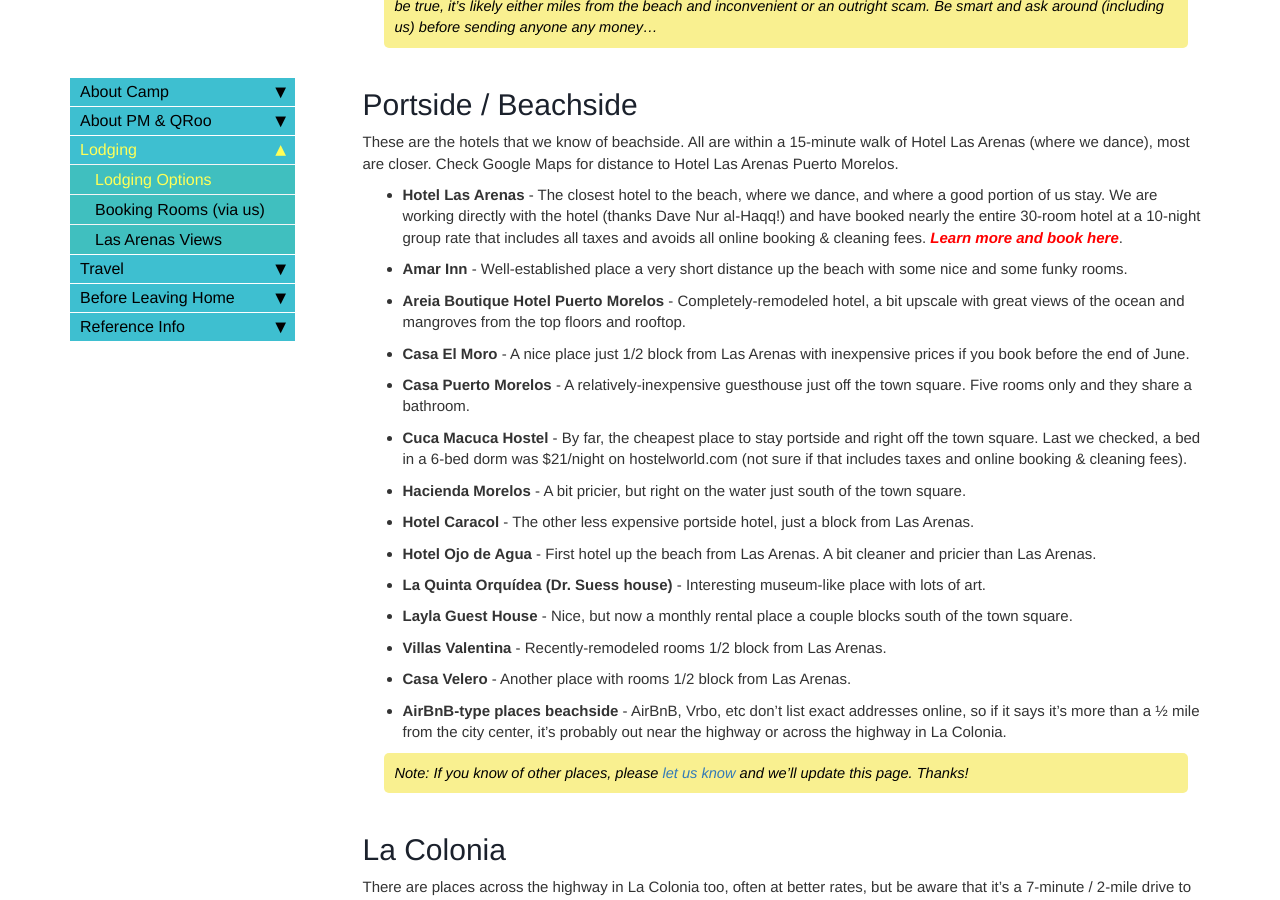
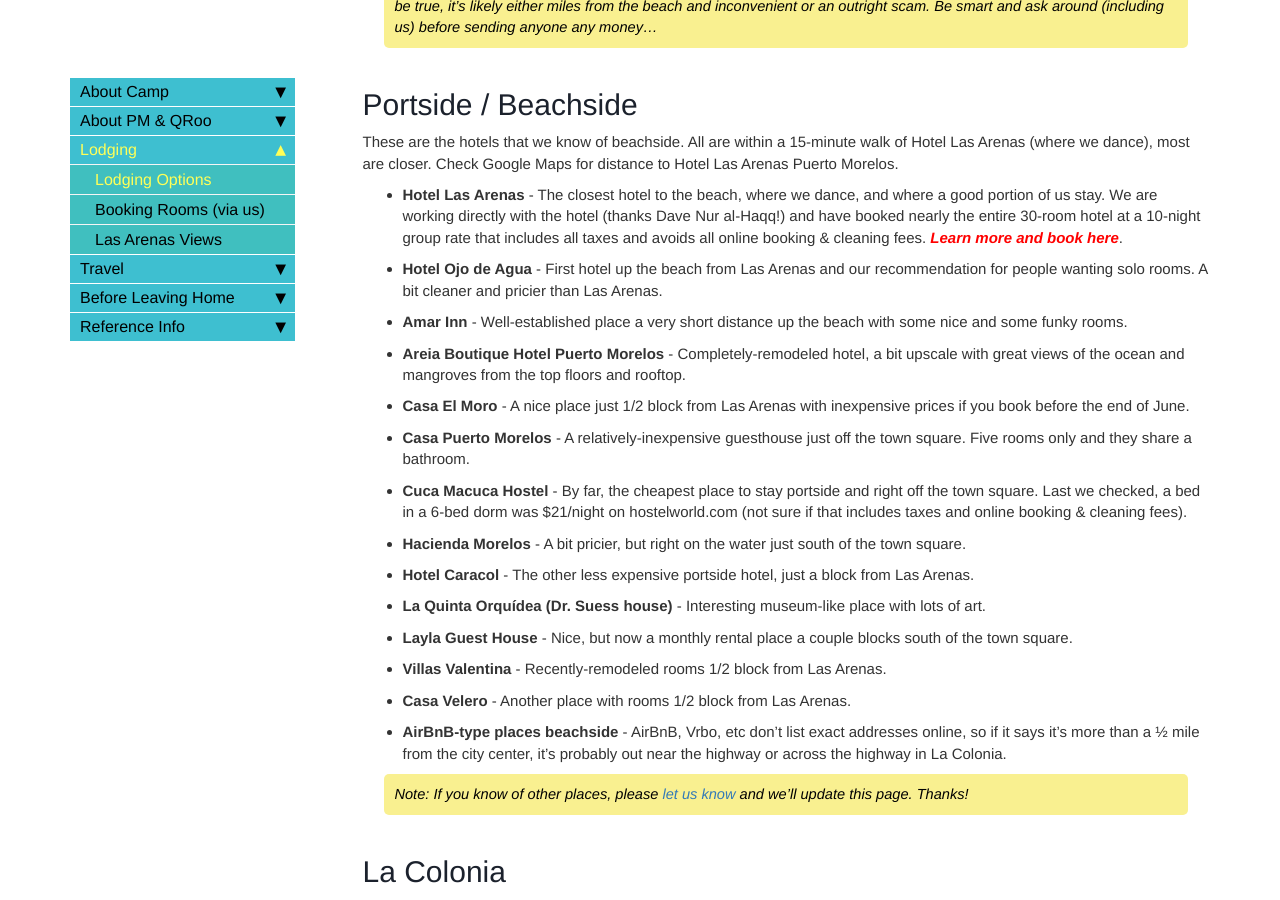
Before and after one commit to davewalker60/pmdup, a Jekyll site: the page built from pages/lodging-options.md, in a window 1280 px wide and 900 px high, scrolled down 508 px. Built offline with Jekyll 4.4.1, drawn with Linux system fonts in a browser that asks for light colours; comment, search, counter and statistics services are not loaded; some of the changed lines change nothing that is shown.

Commit message:
move Ojo up on lodging options

```diff
--- a/pages/lodging-options.md
+++ b/pages/lodging-options.md
@@ -21,6 +21,7 @@
 These are the hotels that we know of beachside. All are within a 15-minute walk of Hotel Las Arenas (where we dance), most are closer. Check Google Maps for distance to Hotel Las Arenas Puerto Morelos.
 
 - **Hotel Las Arenas** - The closest hotel to the beach, where we dance, and where a good portion of us stay. We are working directly with the hotel (thanks Dave Nur al-Haqq!) and have booked nearly the entire 30-room hotel at a 10-night group rate that includes all taxes and avoids all online booking & cleaning fees. [<span style="color:red">***Learn more and book here***</span>](booking-rooms.md).
+- **Hotel Ojo de Agua** - First hotel up the beach from Las Arenas and our recommendation for people wanting solo rooms. A bit cleaner and pricier than Las Arenas.
 - **Amar Inn** - Well-established place a very short distance up the beach with some nice and some funky rooms.
 - **Areia Boutique Hotel Puerto Morelos** - Completely-remodeled hotel, a bit upscale with great views of the ocean and mangroves from the top floors and rooftop.
 - **Casa El Moro** - A nice place just 1/2 block from Las Arenas with inexpensive prices if you book before the end of June.
@@ -28,7 +29,6 @@
 - **Cuca Macuca Hostel** - By far, the cheapest place to stay portside and right off the town square. Last we checked, a bed in a 6-bed dorm was $21/night on hostelworld.com (not sure if that includes taxes and online booking & cleaning fees).
 - **Hacienda Morelos** - A bit pricier, but right on the water just south of the town square.
 - **Hotel Caracol** - The other less expensive portside hotel, just a block from Las Arenas.
-- **Hotel Ojo de Agua** - First hotel up the beach from Las Arenas. A bit cleaner and pricier than Las Arenas.
 - **La Quinta Orquídea (Dr. Suess house)** - Interesting museum-like place with lots of art.
 - **Layla Guest House** - Nice, but now a monthly rental place a couple blocks south of the town square.
 - **Villas Valentina** - Recently-remodeled rooms 1/2 block from Las Arenas.
```
